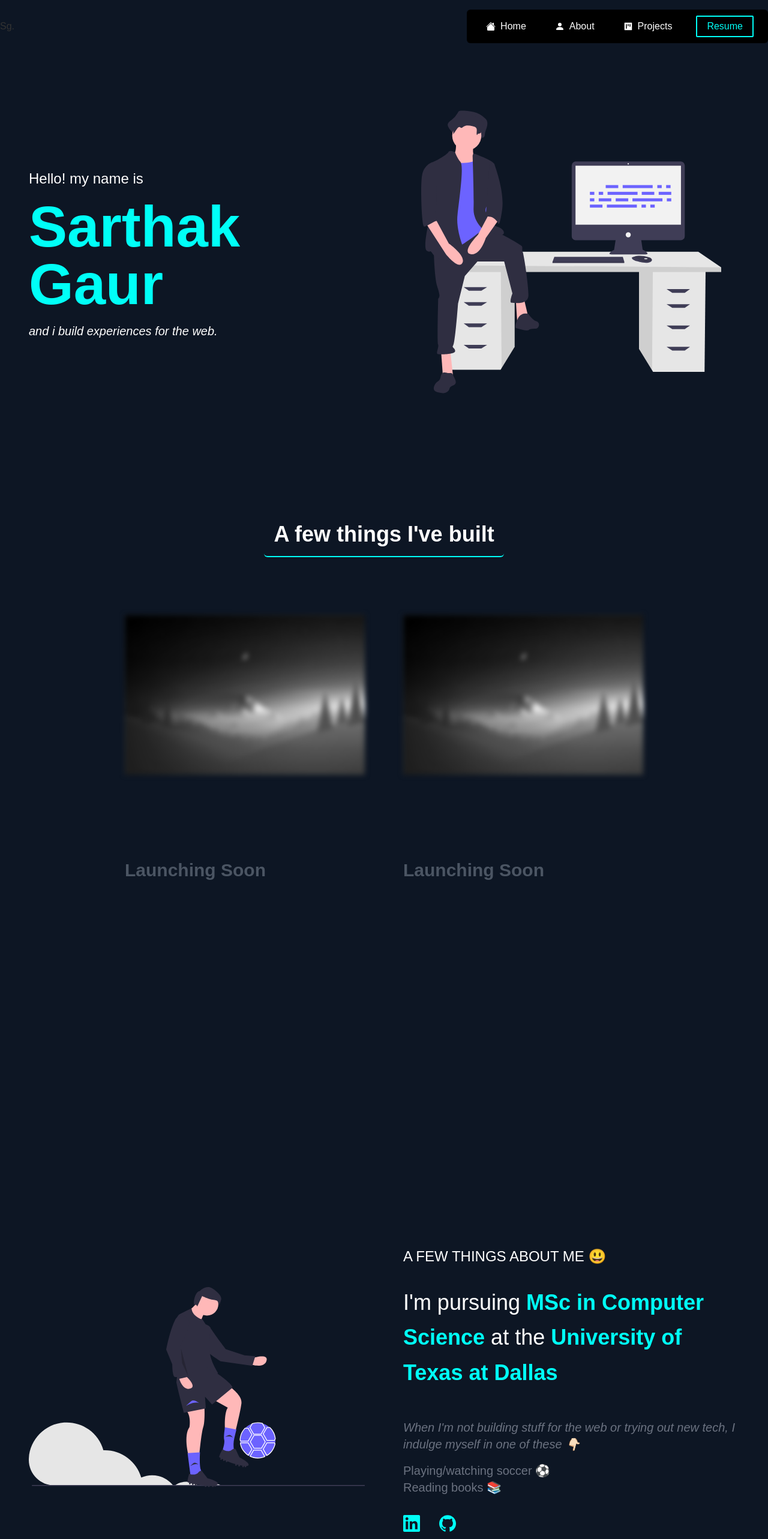
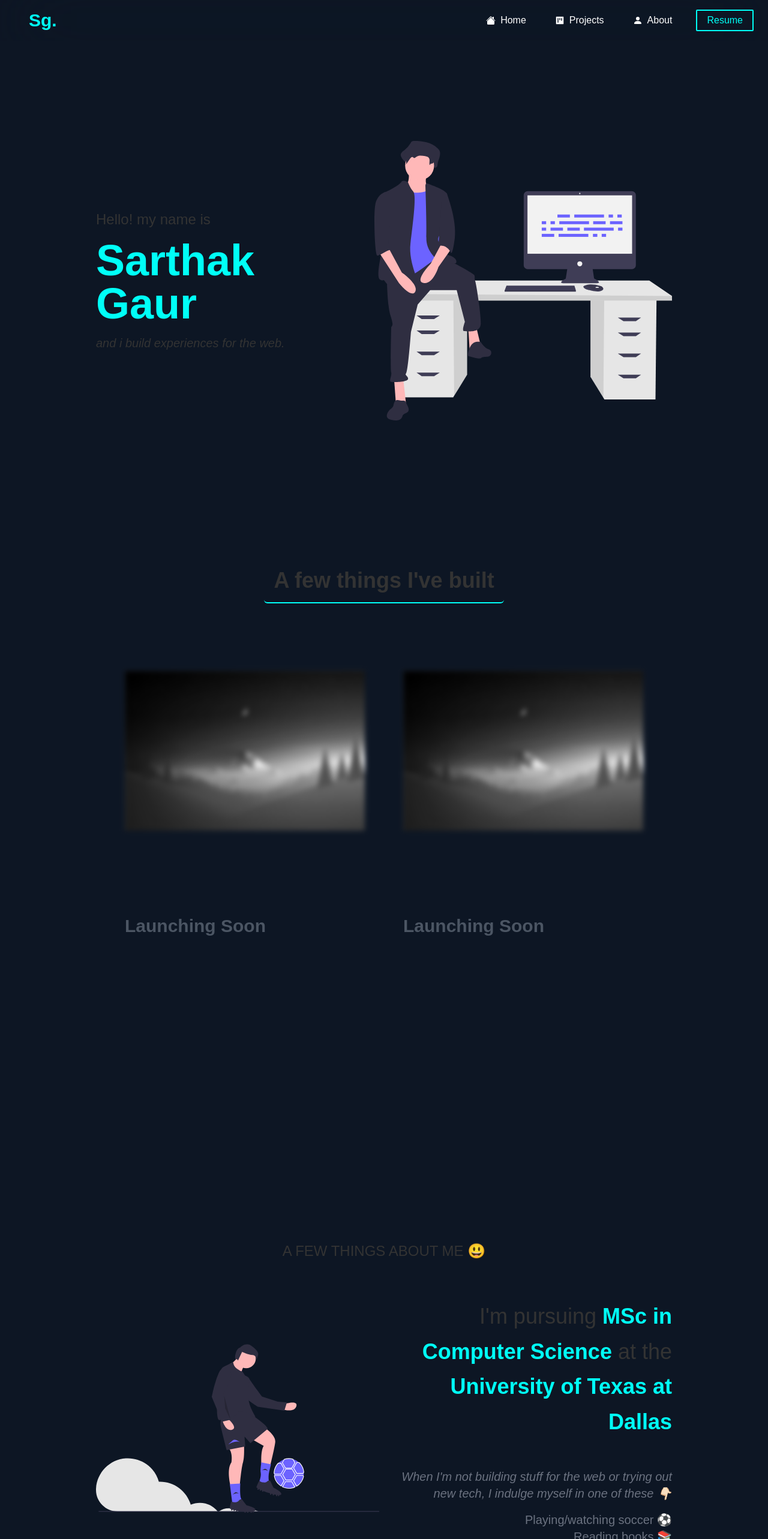
Before and after one commit to sarthak22gaur/portfolio-next, a Next.js app: page / in a window 1280 px wide. Shown: the top 2566 px of the page at 60% size. Built offline with nearby package versions, Linux system fonts and the light colour scheme.

Commit message:
Refactoring and tailwind optimizations

```diff
--- a/src/components/Navbar.tsx
+++ b/src/components/Navbar.tsx
@@ -10,66 +10,74 @@ import {
 import Link from "next/link";
 
 function Navbar() {
+  return (
+    <>
+      <div className="sticky flex z-50 items-center backdrop-blur-3xl w-full">
+        <div className="flex justify-between items-center w-full">
+          <Link href="/">
+            <span className="cursor-pointer text-primary-dark p-4 text-3xl font-bold lg:pl-12">
+              Sg.
+            </span>
+          </Link>
+          <nav className="hidden sm:flex w-fit justify-end">
+            <NavbarLinks />
+          </nav>
+        </div>
+        <MobileMenu />
+      </div>
+    </>
+  );
+}
+
+function MobileMenu() {
   const [isOpen, setIsOpen] = useState(false);
-
   const handleToggle = () => {
     setIsOpen((prev) => !prev);
   };
-
   const closeMenu = (
     <div onClick={handleToggle}>
       <NavBarMenuIcon icon={<AiOutlineClose size="26" />} />
     </div>
   );
-
   const openMenu = (
     <div onClick={handleToggle} className="m-0 p-0">
       <NavBarMenuIcon icon={<AiOutlineMenu size="26" />} />
     </div>
   );
-
   return (
-    <div className="navbar w-full sm:my-4">
-      <div className="flex sm:grid sm:grid-flow-col justify-between items-center w-full h-full">
-        <Link
-          className="logo text-primary-dark p-4 text-3xl font-bold lg:pl-12"
-          href="/"
-        >
-          Sg.
-        </Link>
+    <>
+      <nav className="h-fit z-10 fixed top-0 sm:hidden items-center w-full">
         {isOpen ? (
-          <nav className="sm:flex h-fit fixed sm:sticky top-0 bg-black sm:justify-between items-center w-full sm:w-fit sm:h-full p-0 m-0">
+          <div className="backdrop-blur-3xl pb-2">
             {closeMenu}
             <NavbarLinks />
-          </nav>
+          </div>
         ) : (
           openMenu
-        )}
-        <nav className="sm:flex h-fit hidden fixed sm:sticky top-0 bg-black rounded-md sm:justify-between items-center w-full sm:w-fit sm:h-full p-0 m-0">
-          <NavbarLinks />
-        </nav>
-      </div>
-    </div>
+        )}{" "}
+      </nav>
+    </>
   );
 }
 
 function NavbarLinks() {
   return (
-    <ul className="flex flex-col sm:flex-row justify-between items-center w-full mb-4 sm:mb-0 sm:px-4 gap-4 active:text-primary-dark">
+    <ul className="flex flex-col sm:flex-row items-center w-full mb-4 sm:mb-0 sm:px-4 gap-4 active:text-primary-dark">
       <NavBarItem
         icon={<BsFillHouseFill size="16" />}
         label="Home"
         pagelink="/"
       />
+
+      <NavBarItem
+        icon={<AiFillProject size="16" />}
+        label="Projects"
+        pagelink="/projects"
+      />
       <NavBarItem
         icon={<BsFillPersonFill size="16" />}
         label="About"
         pagelink="/about"
-      />
-      <NavBarItem
-        icon={<AiFillProject size="16" />}
-        label="Projects"
-        pagelink="/projects"
       />
       <NavbarCTA label="Resume" pagelink="/resume" />
     </ul>
@@ -86,14 +94,12 @@ function NavBarItem({
   pagelink: string;
 }) {
   return (
-    <li>
-      <a href='#home'>
-        <div className="flex flex-row justify-center items-center gap-2 mx-2 my-4 px-2  text-white hover:text-primary-dark">
-          <i>{icon}</i>
-          <span>{label}</span>
-        </div>
-      </a>
-    </li>
+    <Link href="#home">
+      <li className="flex flex-row justify-center cursor-pointer items-center gap-2 mx-2 my-4 px-2  text-white hover:text-primary-dark transition-all">
+        <i>{icon}</i>
+        <span>{label}</span>
+      </li>
+    </Link>
   );
 }
 
@@ -101,7 +107,7 @@ function NavbarCTA({ label, pagelink }: { label: string; pagelink: string }) {
   return (
     <li>
       <a href={pagelink}>
-        <div className="flex flex-row justify-center items-center gap-2 m-2 px-4 py-1 border-primary-dark border-2 rounded-sm  text-primary-dark hover:text-black hover:bg-primary-dark">
+        <div className="flex flex-row justify-center items-center gap-2 m-2 px-4 py-1 border-primary-dark border-2 rounded-sm  text-primary-dark hover:text-black hover:bg-primary-dark transition-all">
           <span>{label}</span>
         </div>
       </a>
--- a/src/components/ProjectCard.tsx
+++ b/src/components/ProjectCard.tsx
@@ -5,6 +5,7 @@ import { SiGithub } from "react-icons/si";
 import minimal from "../Assets/minimal.png";
 
 import Image from "next/image";
+import Link from "next/link";
 
 export function ProjectCard({
   Title,
@@ -24,39 +25,27 @@ export function ProjectCard({
   console.log(ocean);
   return (
     <div className="flex flex-col h-fit p-4 mb-8 transition-all group  ">
-      <div className="w-[400px] object-cover z-10 transition-all text-gray-600 group-hover:text-primary-dark ">
+      <div className="w-[400px] object-cover transition-all text-gray-600 group-hover:text-primary-dark ">
         <div className="object-fill aspect-square rounded-xl lg:blur-sm lg:grayscale group-hover:blur-0 group-hover:grayscale-0 transition-all">
-        {/* <
-
-          src='/ass'
-          width='100px'
-          height='100px'
-          alt=""
-        /> */}
-
-        <Image layout="responsive"
+          <Image
+            layout="responsive"
             width={600}
             height={400}
             className=""
             src={minimal}
-              alt="Main image" />
-
-
+            alt="Main image"
+          />
         </div>
-
         <h1 className="text-3xl font-bold mt-2">{Title}</h1>
       </div>
       <div className="w-[400px] flex flex-col mt-4 flex-wrap lg:scale-0 group-hover:scale-100 transition-all">
         <p className="text-xl text-justify">{Description}</p>
-        {/* {Tech && <ul className="flex flex-wrap my-4 gap-4 text-gray-500">
-          <ProjectStackItem label={Tech[0]} />
-          <ProjectStackItem label={Tech[1]} />
-          <ProjectStackItem label={Tech[2]} />
-          <ProjectStackItem label={Tech[3]} />
-        </ul>} */}
+        <ul className="flex flex-wrap my-4 gap-4 text-gray-500">
           {Tech.map((curr, index) => {
-          return <ProjectStackItem label={curr} key={index} />
+            return <ProjectStackItem label={curr} key={index} />;
           })}
+        </ul>
+
         <ul className="flex gap-4 my-4">
           <ProjectCTAItem
             icon={<FaExternalLinkAlt size="16" />}
@@ -75,7 +64,7 @@ export function ProjectCard({
 function ProjectStackItem({ label }: { label: string }) {
   return (
     <li className="pr-2">
-      <span>{label}</span>
+      {label}
     </li>
   );
 }
@@ -88,12 +77,10 @@ function ProjectCTAItem({
   icon: React.ReactNode;
 }) {
   return (
-    <li>
-      <a href={externalLink}>
-        <div className="flex gap-2 bg-primary-dark text-black p-2 rounded hover:bg-black hover:text-white transition-all">
-          <i>{icon}</i>
-        </div>
-      </a>
+    <Link href={externalLink}>
+      <li className="flex gap-2 cursor-pointer bg-primary-dark text-black p-2 rounded hover:bg-black hover:text-white transition-all">
+        {icon}
       </li>
+    </Link>
   );
 }
--- /dev/null
+++ b/src/components/sections/About.tsx
@@ -0,0 +1,66 @@
+import type { NextPage } from "next";
+import Link from "next/link";
+import Image from "next/image";
+
+import { SiLinkedin, SiGithub } from "react-icons/si";
+import soccer from "@/assets/soccer.svg";
+
+import TechStack from "@/components/TechStack";
+
+const About: NextPage = () => {
+  return (
+    <>
+      <main className="flex flex-col w-full items-center p-2 sm:p-8 min-h-screen">
+        <h1 className="text-2xl font-light w-full text-center">
+          A FEW THINGS ABOUT ME 😃
+        </h1>
+        <section className="flex flex-col w-full md:flex-row p-4 sm:p-8 gap-4 h-fit justify-evenly md:justify-between items-center max-w-[80vw] ">
+          <div className="md:w-1/2">
+            <Image src={soccer} alt="" />
+          </div>
+          <div className="md:w-1/2 text-center md:text-right">
+            <h1 id="home" className="font-light text-3xl mt-8 lg:text-4xl">
+              I&apos;m pursuing
+              <span className="leading-relaxed font-bold text-primary-dark">
+                {" "}
+                MSc in Computer Science{" "}
+              </span>
+              at the
+              <span className="leading-relaxed font-bold text-primary-dark">
+                {" "}
+                University of Texas at Dallas
+              </span>
+            </h1>
+            <p className="text-xl text-gray-500 italic mt-12">
+              When I&apos;m not building stuff for the web or trying out new
+              tech, I indulge myself in one of these 👇🏻
+            </p>
+            <ul className="my-4 text-xl text-gray-500">
+              <li>Playing/watching soccer ⚽</li>
+              <li>Reading books 📚</li>
+            </ul>
+
+            <div className="flex gap-8 justify-center md:justify-end mt-8 text-primary-dark">
+              <Link href="/">
+                <a>
+                  <SiLinkedin size="28" />
+                </a>
+              </Link>
+              <Link href="/">
+                <a>
+                  <SiGithub size="28" />
+                </a>
+              </Link>
+            </div>
+          </div>
+        </section>
+        <h1 className="text-2xl font-light w-full text-center">
+          Tools I Use 🧰
+        </h1>
+        <TechStack />
+      </main>
+    </>
+  );
+};
+
+export default About;
--- /dev/null
+++ b/src/components/sections/Hero.tsx
@@ -0,0 +1,32 @@
+import type { NextPage } from "next";
+import Link from "next/link";
+import Image from "next/image";
+
+import homeillustration from "@/assets/homeillustration.svg";
+
+const Hero: NextPage = () => {
+  return (
+    <>
+      <main className="flex w-full justify-center p-8 min-h-screen">
+        <section className="flex flex-col w-full md:flex-row sm:p-8 gap-4 justify-evenly md:justify-between items-center max-w-[80vw] ">
+          <div className="text-center md:text-left">
+            <h3 className="text-2xl">Hello! my name is</h3>
+            <h1 className="text-primary-dark font-semibold text-4xl mt-4 md:text-5xl lg:text-6xl xl:text-7xl">
+              Sarthak Gaur
+            </h1>
+            <p className="text-xl italic mt-4">
+              and i build experiences for the web.
+            </p>
+          </div>
+          <Image
+
+            src={homeillustration}
+            alt=""
+          />
+        </section>
+      </main>
+    </>
+  );
+};
+
+export default Hero;
--- /dev/null
+++ b/src/components/sections/Projects.tsx
@@ -0,0 +1,42 @@
+import type { NextPage } from "next";
+import Link from "next/link";
+import Image from "next/image";
+
+import { ProjectCard } from "@/components/ProjectCard";
+
+import homeillustration from "@/assets/homeillustration.svg";
+
+const Projects: NextPage = () => {
+  return (
+    <>
+      <main className="flex w-full justify-center p-8 min-h-screen">
+        <section className="flex flex-col w-full sm:p-8 gap-4 justify-evenly md:justify-between items-center max-w-[80vw] ">
+          <h1 className="border-primary-dark border-b-2 mb-8  rounded-md p-4 font-bold text-3xl lg:text-4xl">
+            A few things I&apos;ve built
+          </h1>
+
+          <div className="text-white m-4 mt-8 p-4 flex flex-wrap gap-8 justify-center items-start ">
+            <ProjectCard
+              Title="Launching Soon"
+              Description="Lorem ipsum dolor, sit amet consectetur adipisicing elit. Pariatur perspiciatis a harum voluptas soluta autem cumque alias quasi vitae?"
+              Livelink="skgr.xyz"
+              Repolink="github.com"
+              ImageURL=""
+              Tech={["Nodejs", "Nextjs", "Firebase", "Planetscale"]}
+            />
+            <ProjectCard
+              Title="Launching Soon"
+              Description="Lorem ipsum dolor, sit amet consectetur adipisicing elit. Pariatur perspiciatis a harum voluptas soluta autem cumque alias quasi vitae?Pariatur perspiciatis a harum voluptas soluta autem cumque alias quasi vitae? Pariatur perspiciatis a harum voluptas soluta autem cumque alias quasi vitae?"
+              Livelink="/"
+              Repolink="/"
+              ImageURL=""
+              Tech={["Nodejs", "Nextjs", "Firebase", "Planetscale"]}
+            />
+          </div>
+        </section>
+      </main>
+    </>
+  );
+};
+
+export default Projects;
--- a/src/pages/index.tsx
+++ b/src/pages/index.tsx
@@ -1,31 +1,9 @@
 import type { NextPage } from "next";
 import Head from "next/head";
-
-import Link from "next/link";
-import Image from "next/image";
-
-import { ProjectCard } from "../components/ProjectCard";
+import Hero from "@/components/sections/Hero";
+import About from "@/components/sections/About";
+import Projects from "@/components/sections/Projects";
 import Navbar from "../components/Navbar";
-import minimal from "../Assets/minimal.png";
-import homeillustration from "../Assets/homeillustration.svg";
-
-import {
-  PageWrapper,
-  HeroSectionWrapper,
-  HeroContentWrapper,
-  HeroIllustrationWrapper,
-} from "../components/Wrappers";
-
-import { SiLinkedin, SiGithub } from "react-icons/si";
-import soccer from "../Assets/soccer.svg";
-
-import TechStack from "../components/TechStack";
-
-type TechnologyCardProps = {
-  name: string;
-  description: string;
-  documentation: string;
-};
 
 const Home: NextPage = () => {
   return (
@@ -36,100 +14,9 @@ const Home: NextPage = () => {
         <link rel="icon" href="/favicon.ico" />
       </Head>
       <Navbar />
-      <PageWrapper>
-        <HeroSectionWrapper>
-          <HeroContentWrapper >
-            <h3 className="text-2xl">Hello! my name is</h3>
-            <h1 className="text-primary-dark font-semibold text-4xl mt-4 lg:text-8xl">
-              Sarthak Gaur
-            </h1>
-            <p className="text-xl italic mt-4">
-              and i build experiences for the web.
-            </p>
-          </HeroContentWrapper>
-          <HeroIllustrationWrapper>
-            <Image
-              className="w-full h-full object-contain"
-              src={homeillustration}
-              alt=""
-            />
-          </HeroIllustrationWrapper>
-        </HeroSectionWrapper>
-
-        <section className="flex flex-col justify-center items-center p-4 mx-4 my8 lg:my-16 text-white">
-          <h1 className="border-primary-dark border-b-2 mb-8  rounded-md p-4 font-bold text-3xl lg:text-4xl">
-            A few things I&apos;ve built
-          </h1>
-
-          <div className="text-white m-4 mt-8 p-4 flex flex-wrap gap-8 justify-center items-start ">
-            <ProjectCard
-              Title="Launching Soon"
-              Description="Lorem ipsum dolor, sit amet consectetur adipisicing elit. Pariatur perspiciatis a harum voluptas soluta autem cumque alias quasi vitae?"
-              Livelink="skgr.xyz"
-              Repolink="github.com"
-              ImageURL=''
-              Tech={["Nodejs", "Nextjs", "Firebase", "Planetscale"]}
-            />
-            <ProjectCard
-              Title="Launching Soon"
-              Description="Lorem ipsum dolor, sit amet consectetur adipisicing elit. Pariatur perspiciatis a harum voluptas soluta autem cumque alias quasi vitae?Pariatur perspiciatis a harum voluptas soluta autem cumque alias quasi vitae? Pariatur perspiciatis a harum voluptas soluta autem cumque alias quasi vitae?"
-              Livelink="/"
-              Repolink="/"
-              ImageURL=''
-              Tech={["Nodejs", "Nextjs", "Firebase", "Planetscale"]}
-            />
-          </div>
-        </section>
-
-        <HeroSectionWrapper>
-          <HeroIllustrationWrapper>
-            <Image className="w-full h-full object-contain" src={soccer} alt="" />
-          </HeroIllustrationWrapper>
-          <HeroContentWrapper>
-            <h3 className="text-2xl font-light">A FEW THINGS ABOUT ME 😃</h3>
-            <h1 id='home' className="font-light text-3xl mt-8 lg:text-4xl">
-              I&apos;m pursuing
-              <span className="leading-relaxed font-bold text-primary-dark">
-                {" "}
-                MSc in Computer Science{" "}
-              </span>
-              at the
-              <span className="leading-relaxed font-bold text-primary-dark">
-                {" "}
-                University of Texas at Dallas
-              </span>
-            </h1>
-            <p className="text-xl text-gray-500 italic mt-12">
-              When I&apos;m not building stuff for the web or trying out new
-              tech, I indulge myself in one of these 👇🏻
-            </p>
-            <ul className="my-4 text-xl text-gray-500">
-              <li>Playing/watching soccer ⚽</li>
-              <li>Reading books 📚</li>
-            </ul>
-
-            <div className="flex gap-8 justify-center lg:justify-start mt-8 text-primary-dark">
-              <Link href="/">
-                <i>
-                  <SiLinkedin size="28" />
-                </i>
-              </Link>
-              <Link href="/">
-                <i>
-                  <SiGithub size="28" />
-                </i>
-              </Link>
-            </div>
-          </HeroContentWrapper>
-        </HeroSectionWrapper>
-
-        <section className="flex flex-col justify-center items-center p-4 mx-4  lg:my-8 text-white">
-          <h1 className="border-primary-dark border-b-2  rounded-md p-4 font-bold text-3xl lg:text-4xl">
-            Tools I use
-          </h1>
-          <TechStack />
-        </section>
-      </PageWrapper>
+      <Hero />
+      <Projects />
+      <About />
     </>
   );
 };
--- a/tsconfig.json
+++ b/tsconfig.json
@@ -14,7 +14,11 @@
     "isolatedModules": true,
     "jsx": "preserve",
     "incremental": true,
-    "noUncheckedIndexedAccess": true
+    "noUncheckedIndexedAccess": true,
+    "baseUrl": ".",
+    "paths": {
+      "@/*": ["./src/*"]
+    }
   },
   "include": [
     "next-env.d.ts",
```
Also changed, not shown: src/components/TechStack.tsx (+4 -4 lines). Lines whose indentation alone changed are shown as unchanged.
